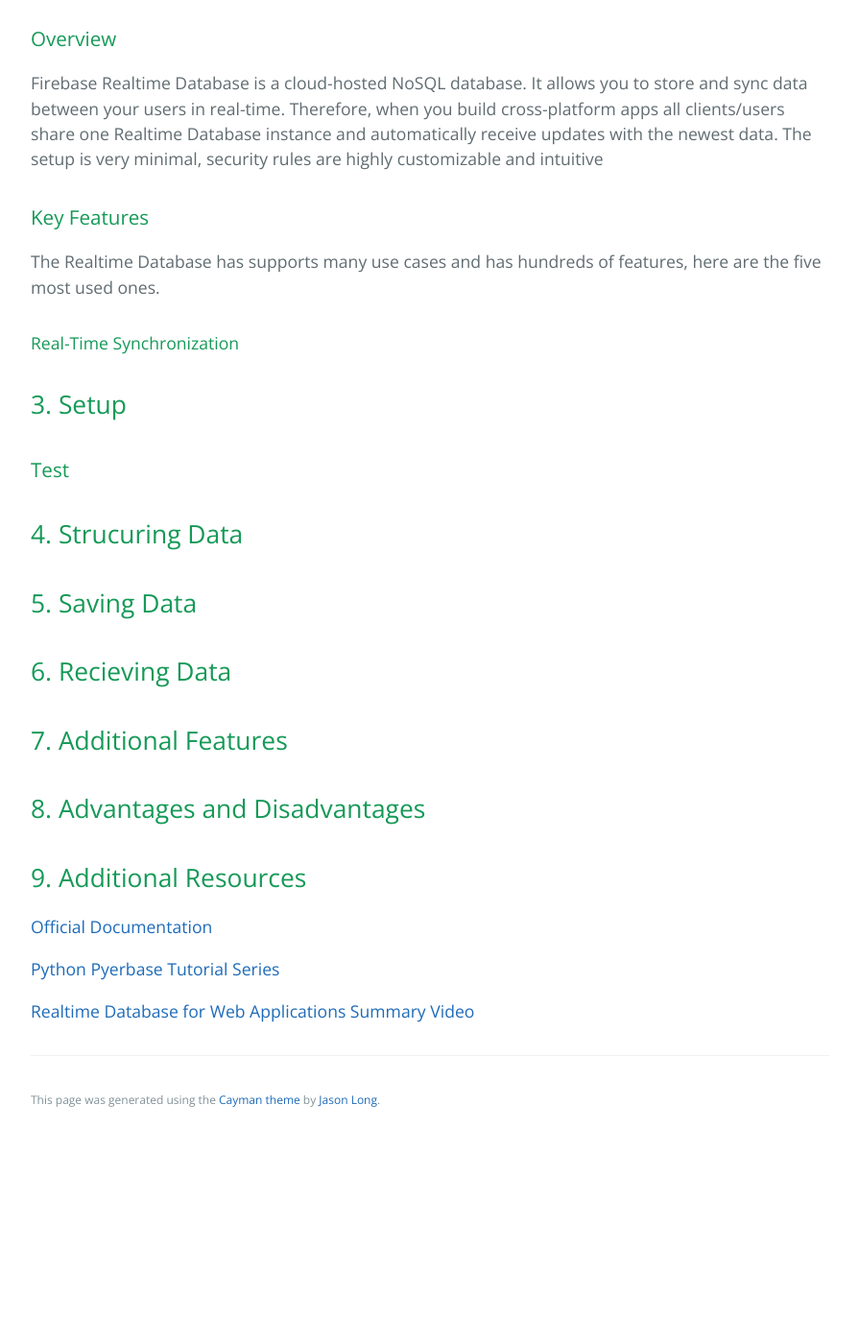
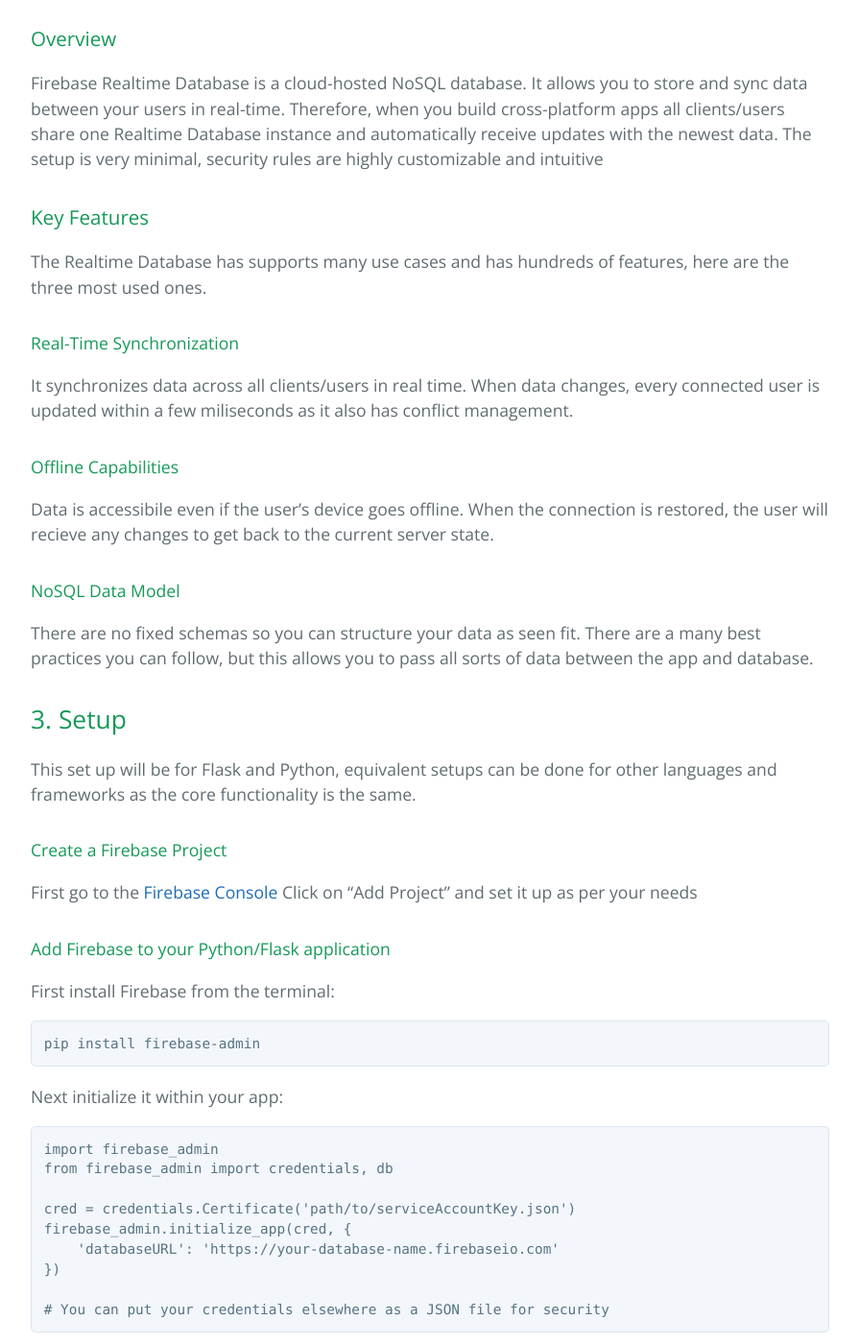
Before and after one commit to learning-software-engineering/learning-software-engineering.github.io, a Jekyll site: the page built from Topics/Tech_Stacks/Firebase_Realtime_Database.md, in a window 1280 px wide and 1400 px high, scrolled down 664 px. Shown: the whole window at 96% size, without its empty margins (192-1087 px from the left). Built offline with Jekyll 4.4.1, drawn with Linux system fonts in a browser that asks for light colours; our own code applies the rules of GitHub Pages for plain Markdown files; before the commit the page ends 1852 px from its top, so only the background shows below that; some of the changed text lies outside the part shown.

Commit message:
More changes

````diff
--- a/Topics/Tech_Stacks/Firebase_Realtime_Database.md
+++ b/Topics/Tech_Stacks/Firebase_Realtime_Database.md
@@ -13,36 +13,61 @@
 
 ### Key Features
 
-The Realtime Database has supports many use cases and has hundreds of features, here are the five most used ones.
+The Realtime Database has supports many use cases and has hundreds of features, here are the three most used ones.
 
 #### Real-Time Synchronization
+It synchronizes data across all clients/users in real time. When data changes, every connected user is updated within a few miliseconds as it also has conflict management.
+
+#### Offline Capabilities
+Data is accessibile even if the user's device goes offline. When the connection is restored, the user will recieve any changes to get back to the current server state.
+
+#### NoSQL Data Model
+There are no fixed schemas so you can structure your data as seen fit. There are a many best practices you can follow, but this allows you to pass all sorts of data between the app and database.
 
 
 ## 3. Setup
-### Test
+
+This set up will be for Flask and Python, equivalent setups can be done for other languages and frameworks as the core functionality is the same.
+
+#### Create a Firebase Project
+First go to the [Firebase Console](https://console.firebase.google.com/u/0/)
+Click on "Add Project" and set it up as per your needs
+
+#### Add Firebase to your Python/Flask application
+
+First install Firebase from the terminal:
+```
+pip install firebase-admin
+```
+
+Next initialize it within your app:
+```
+import firebase_admin
+from firebase_admin import credentials, db
+
+cred = credentials.Certificate('path/to/serviceAccountKey.json')
+firebase_admin.initialize_app(cred, {
+    'databaseURL': 'https://your-database-name.firebaseio.com'
+})
+
+# You can put your credentials elsewhere as a JSON file for security
+```
+
+## 4. Strucuring Data
+Firebase stores data in JSON format. As a developer, it is important to follow good practices as JSON can get messy very quickly.
+
+The Firebase team themselves have made an easy guide on this: [Structure Guide](https://firebase.google.com/docs/database/admin/structure-data)
+
+## 5. Saving and Recieving Data
+
+Here is a brief overview on common use cases of using and manipulating data.
 
 
-## 4. Strucuring Data
+## 6. Advantages and Disadvantages
 
 
 
-## 5. Saving Data
-
-
-
-## 6. Recieving Data
-
-
-
-## 7. Additional Features
-
-
-
-## 8. Advantages and Disadvantages
-
-
-
-## 9. Additional Resources
+## 7. Additional Resources
 [Official Documentation](https://firebase.google.com/docs/database)
 
 [Python Pyerbase Tutorial Series](https://www.youtube.com/playlist?list=PLs3IFJPw3G9Jwaimh5yTKot1kV5zmzupt)
````
